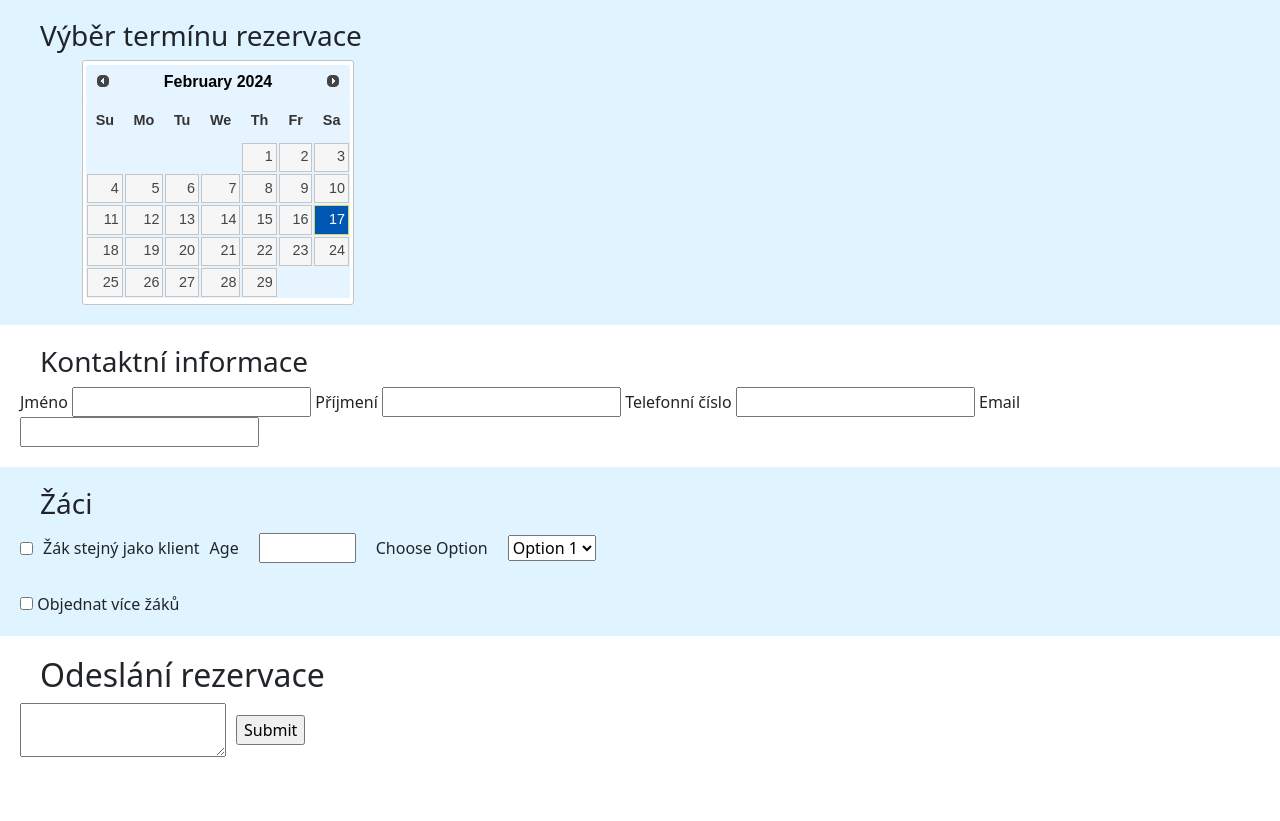
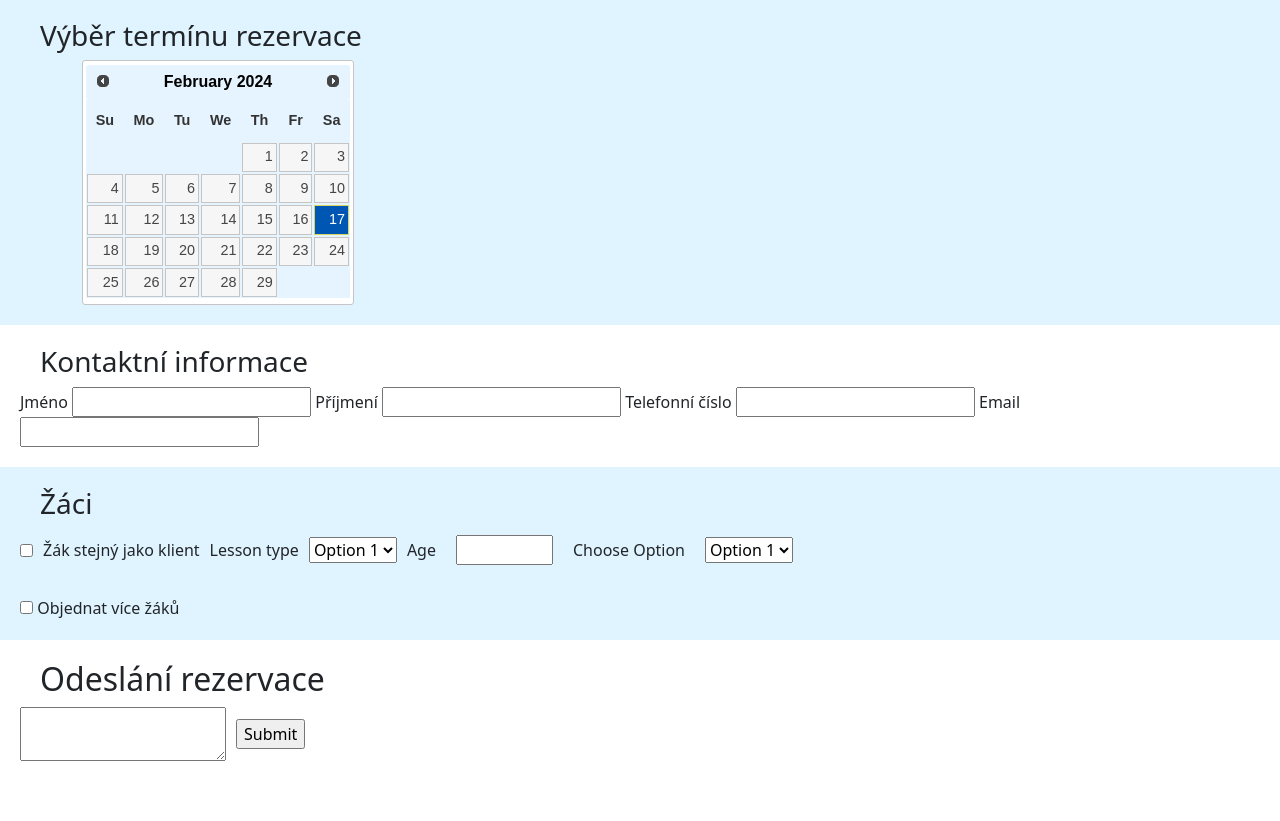
Before and after one commit to petrstipek/Rezervacni_webova_aplikace, a Flask app: page / in a window 1280 px wide. Shown: the part 119-940 px from the top of the page. Run offline with Flask 3, Linux system fonts and the light colour scheme; some libraries are stand-ins or nearby versions.

Commit message:
Functional state before implementing full database

```diff
--- a/flaskr/forms.py
+++ b/flaskr/forms.py
@@ -30,7 +30,7 @@ class PersonalInformationForm(FlaskForm):
     experience_client2 = SelectField('Choose Option', choices=[('value1', 'Option 1'), ('value2', 'Option 2'), ('value3', 'Option 3')], validators=[Optional()])
     experience_client3 = SelectField('Choose Option', choices=[('value1', 'Option 1'), ('value2', 'Option 2'), ('value3', 'Option 3')], validators=[Optional()])
 
-    lesson_type = SelectField('Choose Option', choices=[('value1', 'Option 1'), ('value2', 'Option 2'), ('value3', 'Option 3')], validators=[Optional()])
+    lesson_type = SelectField('Lesson type', choices=[('value1', 'Option 1'), ('value2', 'Option 2'), ('value3', 'Option 3')], validators=[Optional()])
     note = TextAreaField('Note')
 
     submit = SubmitField('Submit')
--- a/flaskr/templates/blog/reservation_page.html
+++ b/flaskr/templates/blog/reservation_page.html
@@ -41,6 +41,8 @@
         <div class="form-row ">
             <input type="checkbox" id="same_as_student_client" name="same_as_client">
             <label for="same_as_student_client">Žák stejný jako klient</label>
+            <label for="lesson_type">{{ form.lesson_type.label }}</label>
+            {{ form.lesson_type }}
             {{ form.age_client.label }} <br>
             {{ form.age_client(class_="age-field") }} <br>
             {% for error in form.age_client.errors %}
```
Also changed, not shown: flaskr/schema.sql (line endings or trailing spaces).
